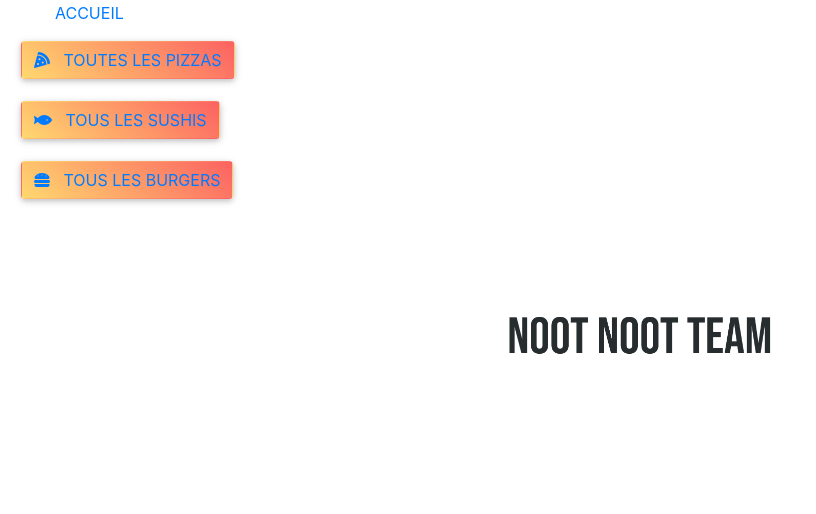
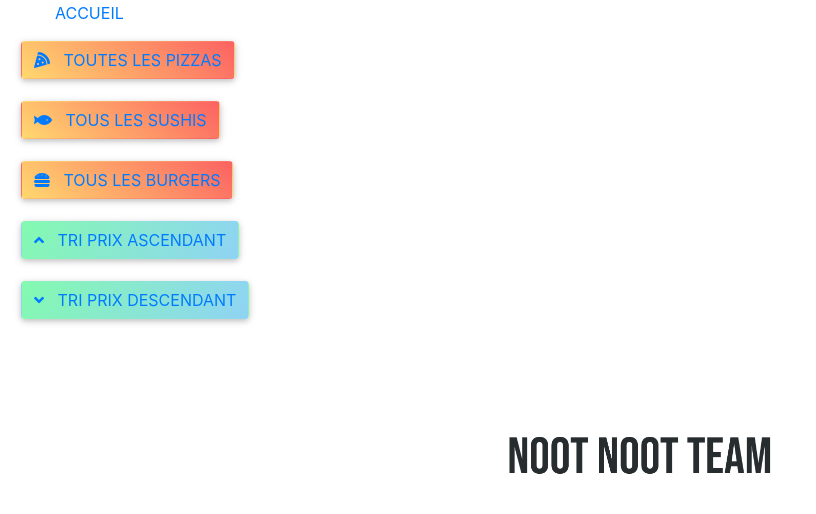
Before and after one commit to AddiJack/NootNootFood, a Symfony app: template templates/accueil/index.html.twig in a window 1280 px wide. Shown: the part 286-800 px from the top of the page, without its empty margins (0-816 px from the left). Run offline with Twig, Linux system fonts and the light colour scheme; the template is opened without the code that fills it, so the values that code supplies are empty; some libraries are stand-ins or nearby versions.

Commit message:
button tri asc & desc ok

```diff
--- a/templates/accueil/index.html.twig
+++ b/templates/accueil/index.html.twig
@@ -23,6 +23,18 @@
                     <a href="{{ path('tag_plat', {tag:'burger'}) }}">
                         <i class="fas fa-hamburger"></i>
                         &nbsp;&nbsp;Tous les burgers
+                    </a>
+                </button>
+                <button class="mt-3 btn tempting-azure-gradient btn-select">
+                    <a href="{{ path('plats_index', {searchBy:'asc'}) }}">
+                        <i class="fas fa-angle-up"></i>
+                        &nbsp;&nbsp;Tri prix ascendant
+                    </a>
+                </button>
+                <button class="mt-3 btn tempting-azure-gradient btn-select">
+                    <a href="{{ path('plats_index', {searchBy:'desc'}) }}">
+                        <i class="fas fa-angle-down"></i>
+                        &nbsp;&nbsp;Tri prix descendant
                     </a>
                 </button>
             </div>
```
Also changed, not shown: src/Migrations/Version20190628081345.php (added, +37 -0 lines).
